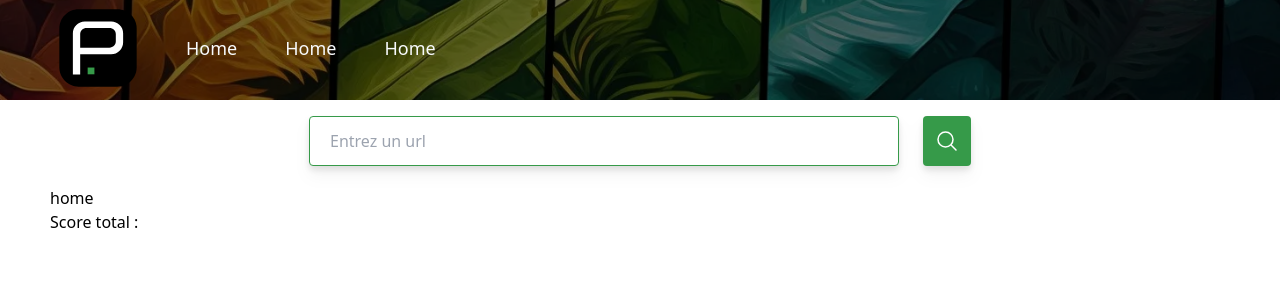
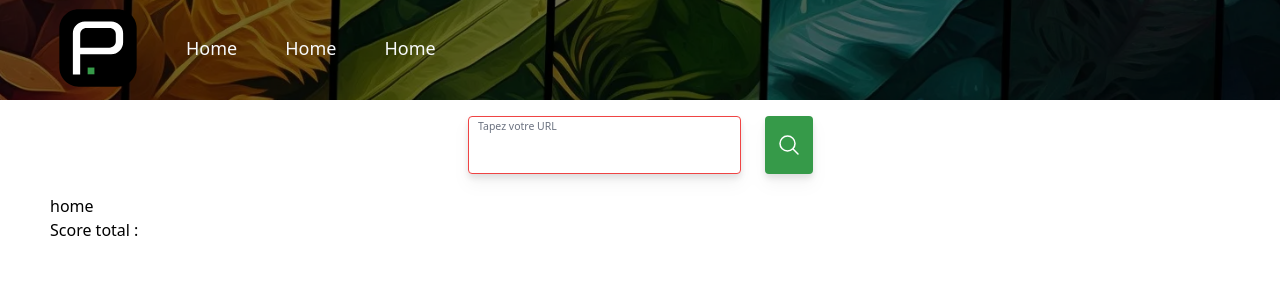
Before and after one commit to Elysium-Inc/pixel-green-react, a React (Vite) app: page / in a window 1280 px wide. Shown: the top 300 px of the page. Built offline with nearby package versions, Linux system fonts and the light colour scheme.

Commit message:
Cleaning up yesterday work

```diff
--- /dev/null
+++ b/src/api/api.js
@@ -0,0 +1,19 @@
+const categories = ["PERFORMANCE", "SEO", "ACCESSIBILITY"];
+const locales = ["fr", "en", "es"];
+
+export const fetchFromApi = async (url) => {
+  try {
+    const req = await fetch(
+      `https://www.googleapis.com/pagespeedonline/v5/runPagespeed?url=${url}&category=${categories[0]}&locale=${locales[0]}`,
+      {
+        headers: {
+          "Content-Type": "application/json",
+        },
+      }
+    );
+    const res = await req.json();
+    return res.lighthouseResult;
+  } catch (e) {
+    throw new Error(e);
+  }
+};
--- a/src/components/SearchBar.jsx
+++ b/src/components/SearchBar.jsx
@@ -1,13 +1,35 @@
-export const SearchBar = ({search, setSearch, action}) => {
-    return(
+import { useMemo } from "react"
+
+export const SearchBar = ({search, setSearch, action, isValid}) => {
+
+    const handleChange = e => {
+        setSearch(e.target.value)
+    }
+
+    const debounceSearch = useMemo(() => {
+        return setTimeout(() => {
+            handleChange()
+        }, 300);
+    }, [])
+
+    const confirmEnter = e => {
+        if(e.key === 'Enter') {
+            console.log("enter pressed")
+            action()
+        }
+        return
+    }
+
+    return (
         <>
             <div className="flex justify-center py-5 gap-6 drop-shadow-lg">
-                <input type="text"
-                       className=" w-[50%] py-3 px-5 border border-green-50 rounded  focus:outline-2 focus:outline-green-50 "
-                       placeholder="Entrez un url"
-                       value={search}
-                       onChange={(e) => setSearch(e.target.value)}
-                />
+                <div className="relative">
+                    <input onKeyDown={(e) => confirmEnter(e)} type="text" id="floating_filled" className={`w-[100%] py-3 pt-5 px-5 border ${isValid && search ? "border-green-50 rounded focus:outline-2 focus:outline-green-50" : "border-red-500 rounded focus:outline-2 focus:outline-red-500"}`}
+                    value={search}
+                    onChange={debounceSearch}
+                    />
+                    <label htmlFor="floating_filled" className="absolute text-sm text-gray-500 dark:text-gray-400 duration-300 transform -translate-y-4 scale-75 top-4 z-10 origin-[0] left-2.5 peer-focus:text-blue-600 peer-focus:dark:text-blue-500 peer-placeholder-shown:scale-100 peer-placeholder-shown:translate-y-0 peer-focus:scale-75 peer-focus:-translate-y-4">Tapez votre URL</label>
+                </div>
                 <button className="bg-green-50 px-3 rounded  h-auto hover:bg-green-600 hover:transition-colors hover:duration-500" onClick={action}>
                     <svg xmlns="http://www.w3.org/2000/svg" fill="none" viewBox="0 0 24 24" strokeWidth={1.5} stroke="currentColor" className="w-6 h-6 text-white">
                         <path strokeLinecap="round" strokeLinejoin="round" d="M21 21l-5.197-5.197m0 0A7.5 7.5 0 105.196 5.196a7.5 7.5 0 0010.607 10.607z" />
--- a/src/screens/Home/Home.jsx
+++ b/src/screens/Home/Home.jsx
@@ -1,33 +1,45 @@
+import {useState} from "react";
+
+import { fetchFromApi } from "../../api/api.js";
 import {SearchBar} from "../../components/SearchBar.jsx";
-import {useEffect, useState} from "react";
-import {useNavigate} from "react-router-dom";
 
 export const Home = () => {
     const [search, setSearch] = useState('')
     const [data, setData] = useState({})
-    const[res, setRes] = useState({})
-    const getData = async (url) => {
-        try {
-            const req = await fetch(`https://www.googleapis.com/pagespeedonline/v5/runPagespeed?url=${url}&category=PERFORMANCE&locale=fr`,
-                {
-                    method: 'GET',
-                    headers: {
-                        'Content-Type': 'application/json',
-                    }
-                })
-            const res = await req.json()
-            setData(res.lighthouseResult)
-            console.log(res)
-        }catch (e) {
-            console.log(e)
+    const [isValidUrl, setIsValidUrl] = useState(true);
+
+    const validateUrl = (string) => {
+        return /^(?:\w+:)?\/\/([^\s.]+\.\S{2}|localhost[:?\d]*)\S*$/.test(string);
+      };
+
+      const handleSearch = (url) => {
+        console.log(url)
+        const withHttps = (url) =>
+          url.replace(/^(?:(.*:)?\/\/)?(.*)/i, (match, schema, nonSchemaUrl) =>
+            schema ? match : `https://${nonSchemaUrl}`
+          );
+        const cleanedUrl = withHttps(url)
+          .normalize("NFD")
+          .replace(/[\u0300-\u036f]/g, "");
+
+        if (validateUrl(cleanedUrl)) {
+          setIsValidUrl(true);
+          getData(cleanedUrl)
+        } else {
+          setIsValidUrl(false);
         }
+      };
 
+    const getData = search => {
+        setData(fetchFromApi(search))
     }
+
     return (
         <>
-            <SearchBar search={search} setSearch={(q)=>setSearch(q)} action={()=>getData(search)}/>
+            <SearchBar search={search} setSearch={(q)=>setSearch(q)} action={()=>handleSearch(search)} isValid={isValidUrl} />
             <h1>home</h1>
                 <h2>Score total : {data.categories && `${data.categories.performance.score * 100} %`}</h2>
+                {console.log(data)}
             {data.audits &&
                 Object.entries(data.audits)
                     .map(([key, value]) => {
```
Also changed, not shown: 1 other file (tests, documents, lock files or other folders).
